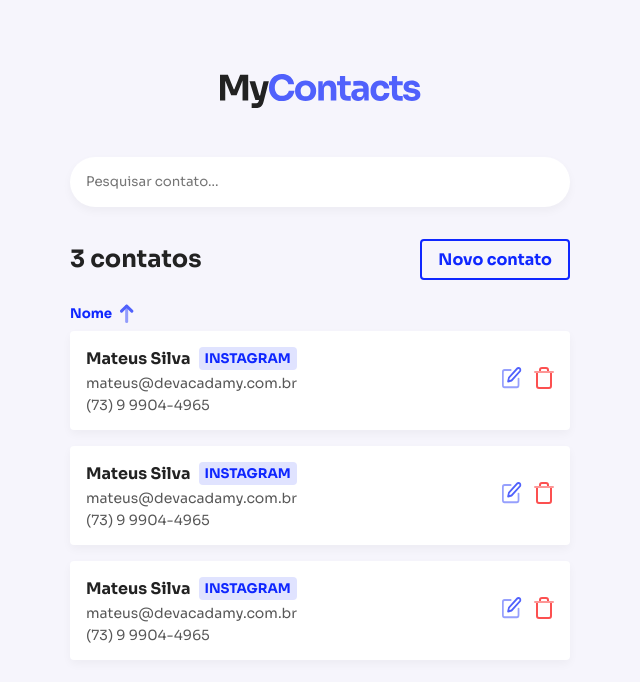
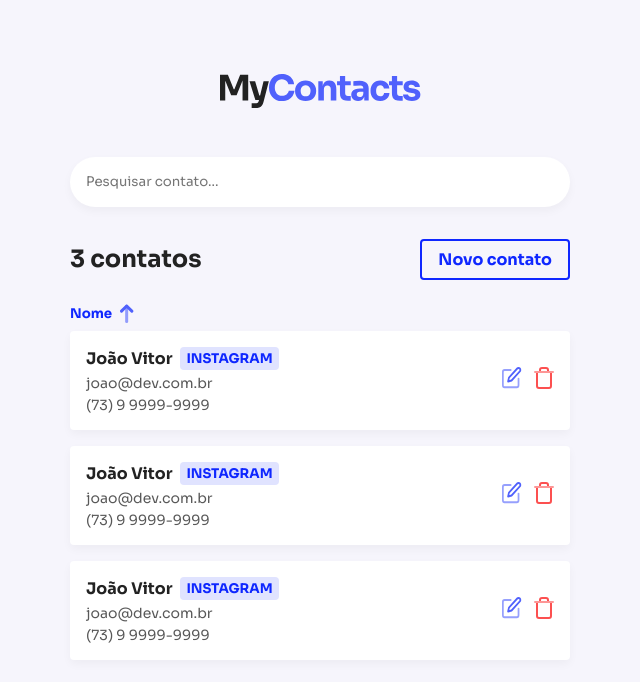
Before and after one commit to pmenta/my-contacts, a React (Create React App) app: page / in a window 1280 px wide. Shown: the top 682 px of the page, without its empty margins (320-960 px from the left). Built offline with nearby package versions, Linux system fonts and the light colour scheme.

Commit message:
updated to react router v6

```diff
--- a/package.json
+++ b/package.json
@@ -9,7 +9,7 @@
     "prop-types": "^15.8.1",
     "react": "^18.0.0",
     "react-dom": "^18.0.0",
-    "react-router-dom": "5.3.0",
+    "react-router-dom": "^6.3.0",
     "react-scripts": "5.0.1",
     "styled-components": "^5.3.5",
     "web-vitals": "^2.1.4"
--- a/src/pages/Home/Index.jsx
+++ b/src/pages/Home/Index.jsx
@@ -1,3 +1,5 @@
+import { Link } from 'react-router-dom';
+
 import {
   Container, InputSearchContainer, Header, ListContainer, CardList, Card,
 } from './styles';
@@ -16,7 +18,7 @@ export function Home() {
         <strong>
           3 contatos
         </strong>
-        <a href="/">Novo contato</a>
+        <Link to="/new">Novo contato</Link>
       </Header>
       <ListContainer>
         <header>
@@ -29,11 +31,11 @@ export function Home() {
           <Card>
             <div>
               <div>
-                <strong>Mateus Silva</strong>
+                <strong>João Vitor</strong>
                 <small>instagram</small>
               </div>
-              <span>mateus@devacadamy.com.br</span>
-              <span>(73) 9 9904-4965</span>
+              <span>joao@dev.com.br</span>
+              <span>(73) 9 9999-9999</span>
             </div>
             <div>
               <a href="/"><img src={EditIcon} alt="Editar" width={20} height={22} /></a>
@@ -44,11 +46,11 @@ export function Home() {
           <Card>
             <div>
               <div>
-                <strong>Mateus Silva</strong>
+                <strong>João Vitor</strong>
                 <small>instagram</small>
               </div>
-              <span>mateus@devacadamy.com.br</span>
-              <span>(73) 9 9904-4965</span>
+              <span>joao@dev.com.br</span>
+              <span>(73) 9 9999-9999</span>
             </div>
             <div>
               <a href="/"><img src={EditIcon} alt="Editar" width={20} height={22} /></a>
@@ -59,11 +61,11 @@ export function Home() {
           <Card>
             <div>
               <div>
-                <strong>Mateus Silva</strong>
+                <strong>João Vitor</strong>
                 <small>instagram</small>
               </div>
-              <span>mateus@devacadamy.com.br</span>
-              <span>(73) 9 9904-4965</span>
+              <span>joao@dev.com.br</span>
+              <span>(73) 9 9999-9999</span>
             </div>
             <div>
               <a href="/"><img src={EditIcon} alt="Editar" width={20} height={22} /></a>
--- a/src/pages/Home/styles.js
+++ b/src/pages/Home/styles.js
@@ -97,6 +97,10 @@ export const Card = styled.li`
     margin-top: 16px;
   }
 
+  &:last-child {
+    margin-bottom: 16px;
+  }
+
   div:first-child {
     width: 100%;
     max-width: 230px;
--- a/src/routes.js
+++ b/src/routes.js
@@ -1,5 +1,5 @@
 /* eslint-disable react/jsx-filename-extension */
-import { Switch, Route } from 'react-router-dom';
+import { Routes as Switch, Route } from 'react-router-dom';
 
 import { Home } from './pages/Home/Index';
 import { NewContact } from './pages/NewContact/Index';
@@ -8,9 +8,9 @@ import { EditContact } from './pages/EditContact/Index';
 export default function Routes() {
   return (
     <Switch>
-      <Route path="/" exact component={Home} />
-      <Route path="/new" exact component={NewContact} />
-      <Route path="/edit/:id" exact component={EditContact} />
+      <Route path="/" index element={<Home />} />
+      <Route path="/new" element={<NewContact />} />
+      <Route path="/edit/:id" element={<EditContact />} />
     </Switch>
   );
 }
```
Also changed, not shown: 1 other file (tests, documents, lock files or other folders).
